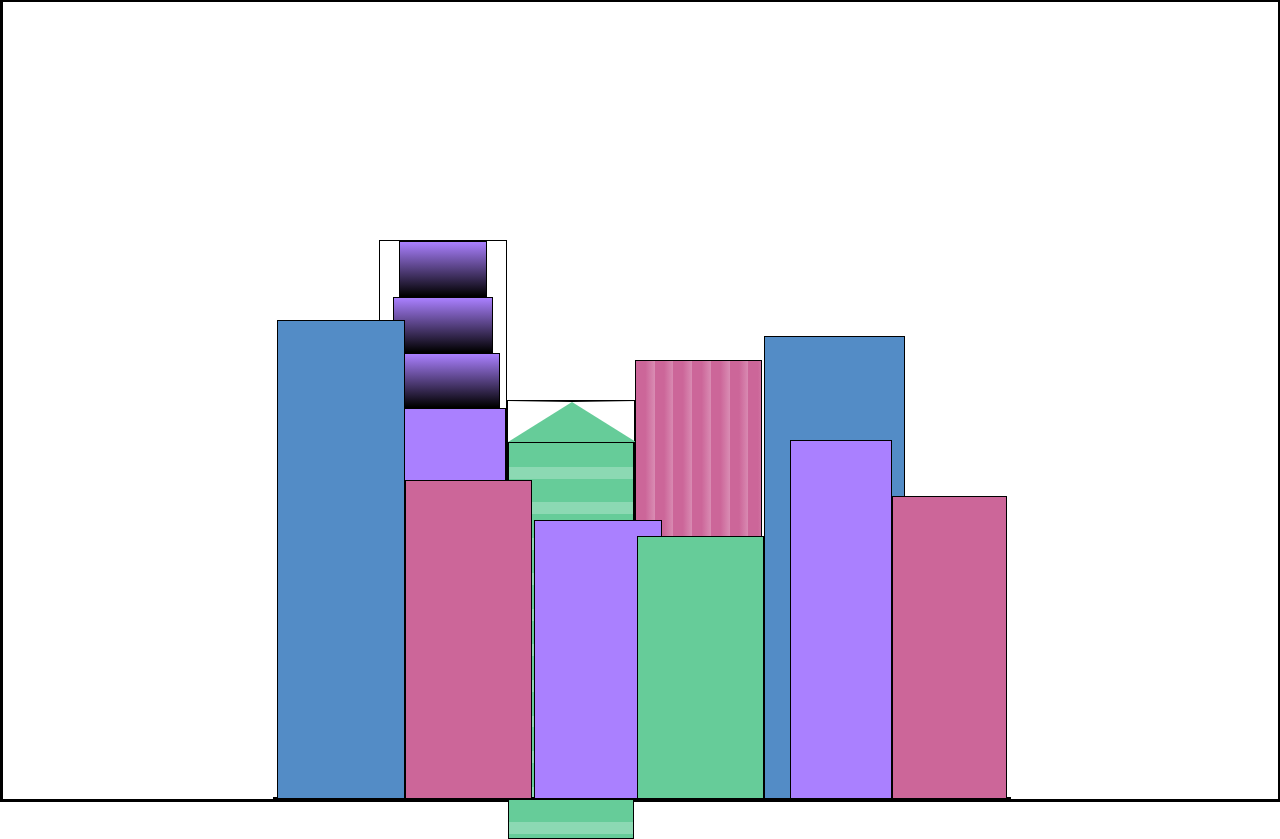
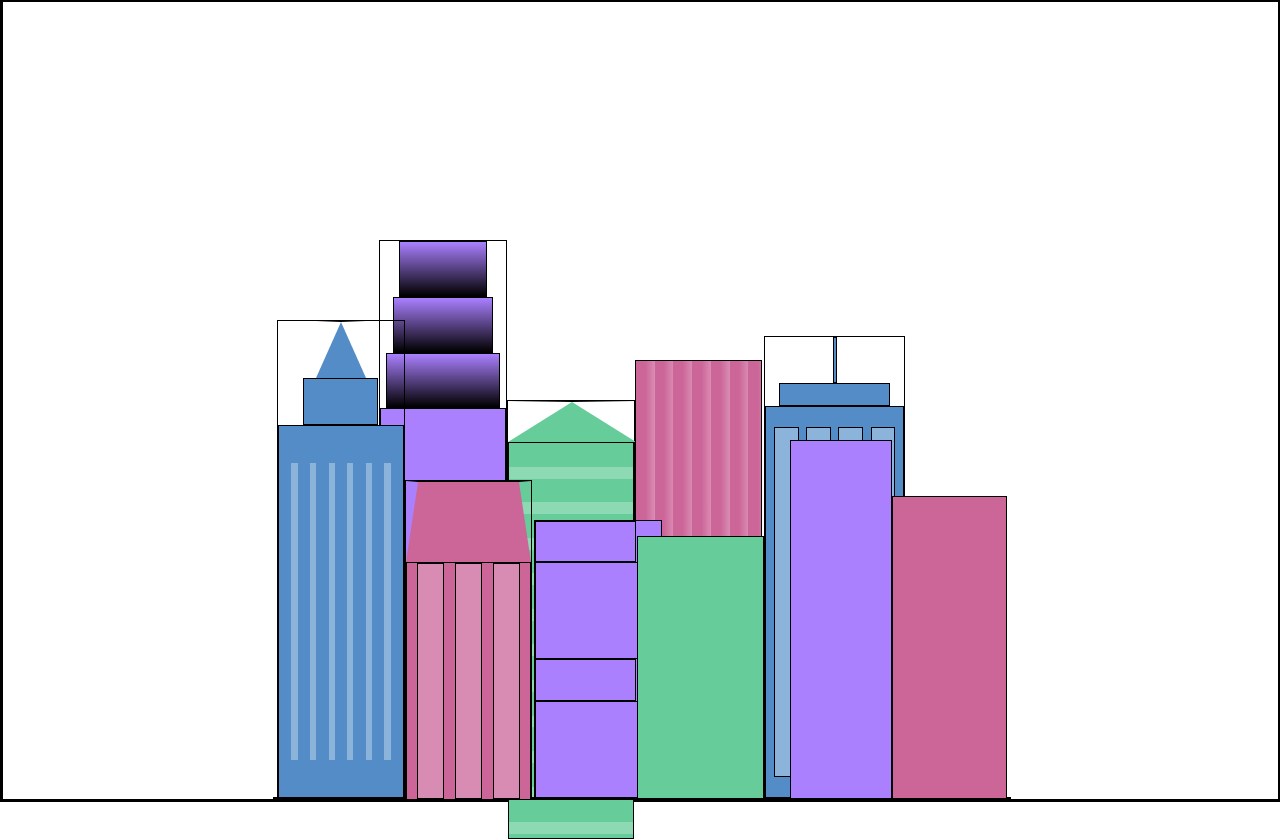
Before and after one commit to carloslugoo/WebDesing-FreeCodeCamp, a plain HTML site: page Project-14-City/index.html in a window 1280 px wide. Drawn offline with Linux system fonts and the light colour scheme.

Commit message:
project 14 78%

```diff
--- a/Project-14-City/index.html
+++ b/Project-14-City/index.html
@@ -11,7 +11,7 @@
     <div class="background-buildings">
         <div></div>
         <div></div>
-        <div class="bb1">
+        <div class="bb1 building-wrap">
             <div class="bb1a bb1-window"></div>
             <div class="bb1b bb1-window"></div>
             <div class="bb1c bb1-window"></div>
@@ -23,17 +23,42 @@
         </div>
         <div class="bb3"></div>
         <div></div>
-        <div class="bb4"></div>
+        <div class="bb4 building-wrap">
+            <div class="bb4a"></div>
+            <div class="bb4b"></div>
+            <div class="bb4c window-wrap">
+                <div class="bb4-window"></div>
+                <div class="bb4-window"></div>
+                <div class="bb4-window"></div>
+                <div class="bb4-window"></div>
+            </div>
+        </div>
         <div></div>
         <div></div>
     </div>
     <div class="foreground-buildings">
         <div></div>
         <div></div>
-        <div class="fb1"></div>
-        <div class="fb2"></div>
+        <div class="fb1 building-wrap">
+            <div class="fb1a"></div>
+            <div class="fb1b"></div>
+            <div class="fb1c"></div>
+        </div>
+        <div class="fb2">
+            <div class="fb2a"></div>
+            <div class="fb2b window-wrap">
+                <div class="fb2-window"></div>
+                <div class="fb2-window"></div>
+                <div class="fb2-window"></div>
+            </div>
+        </div>
         <div></div>
-        <div class="fb3"></div>
+        <div class="fb3">
+            <div class="fb3a"></div>
+            <div class="fb3b"></div>
+            <div class="fb3a"></div>
+            <div class="fb3b"></div>
+        </div>
         <div class="fb4"></div>
         <div class="fb5"></div>
         <div class="fb6"></div>
--- a/Project-14-City/style.css
+++ b/Project-14-City/style.css
@@ -6,6 +6,7 @@
     --window-color1: black;
     --window-color2:  #8cd9b3;
     --window-color3:  #d98cb3;
+    --window-color4:  #8cb3d9;
 }
 *{
     border: 1px solid black;
@@ -75,7 +76,6 @@ height: 10%;
 .bb3{
     width: 10%;
     height: 55%;
-    background-color: var(--building-color3);
     background: repeating-linear-gradient(
         90deg,
         var(--building-color3),
@@ -86,18 +86,15 @@ height: 10%;
 .bb4{
     width: 11%;
     height: 58%;
-    background-color: var(--building-color4)
 }
 /* FOREGROUND BUILDINGS - "fb" stands for "foreground building" */
 .fb1{
     width: 10%;
     height: 60%;
-    background-color: var(--building-color4);
 }
 .fb2{
     width: 10%;
     height: 40%;
-    background-color: var(--building-color3);
 }
 .fb3{
     width: 10%;
@@ -123,3 +120,84 @@ height: 10%;
     height: 38%;
     background-color: var(--building-color3);
 }
+.bb4a{
+    width: 3%;
+    height: 10%;
+    background-color: var(--building-color4)
+}
+.bb4b{
+    width: 80%;
+    height: 5%;
+    background-color: var(--building-color4)
+}
+.bb4c{
+    width: 100%;
+    height: 85%;
+    background-color: var(--building-color4)
+}
+.building-wrap{
+    display: flex;
+    flex-direction: column;
+    align-items: center;
+}
+.window-wrap{
+    display: flex;
+    justify-content: space-evenly;
+    align-items: center;
+}
+.bb4-window{
+    width: 18%;
+    height: 90%;
+    background-color: var(--window-color4)
+}
+.fb1b{
+    width: 60%;
+    height: 10%;
+    background-color: var(--building-color4);
+}
+.fb1c{
+    width: 100%;
+    height: 80%;
+    background: repeating-linear-gradient(
+        90deg,
+        var(--building-color4) 0%,
+        var(--building-color4) 10%,
+        transparent 10%,
+        transparent 15%
+    ),
+    repeating-linear-gradient(
+        var(--building-color4) 0%,
+        var(--building-color4) 10%,
+        var(--window-color4) 10%,
+        var(--window-color4) 90%
+    );
+}
+.fb1a{
+    border-bottom: 7vh solid var(--building-color4);
+    border-left: 2vw solid transparent;
+    border-right: 2vw solid transparent;
+}
+.fb2a{
+    width: 100%;
+    border-bottom: 10vh solid var(--building-color3);
+    border-left: 1vw solid transparent;
+    border-right: 1vw solid transparent;
+}
+.fb2b{
+    width: 100%;
+    height: 75%;
+    background-color: var(--building-color3);
+}
+.fb2-window{
+    width: 22%;
+    height: 100%;
+    background-color: var(--window-color3);
+}
+.fb3a {
+    width: 80%;
+    height: 15%;
+}
+.fb3b {
+    width: 100%;
+    height: 35%;
+}
```
